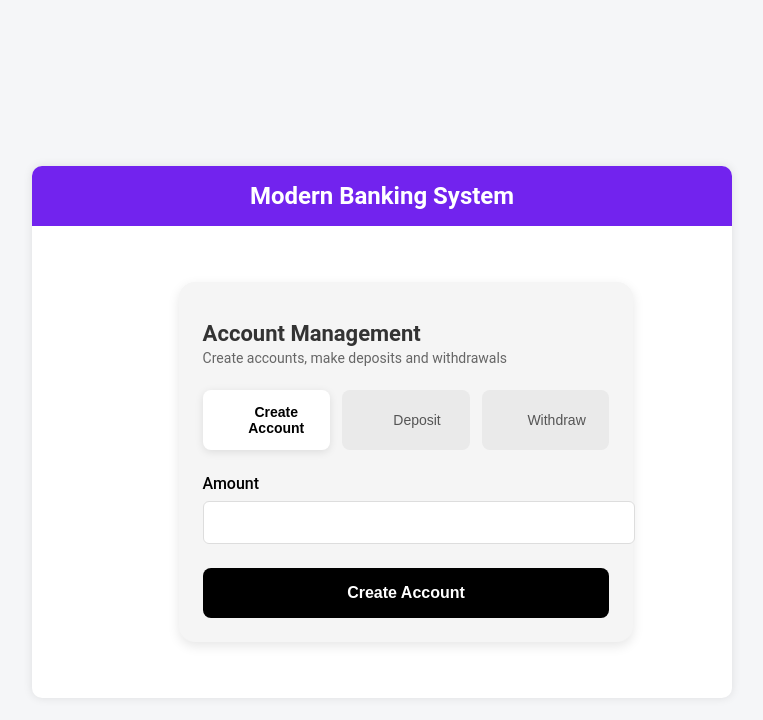
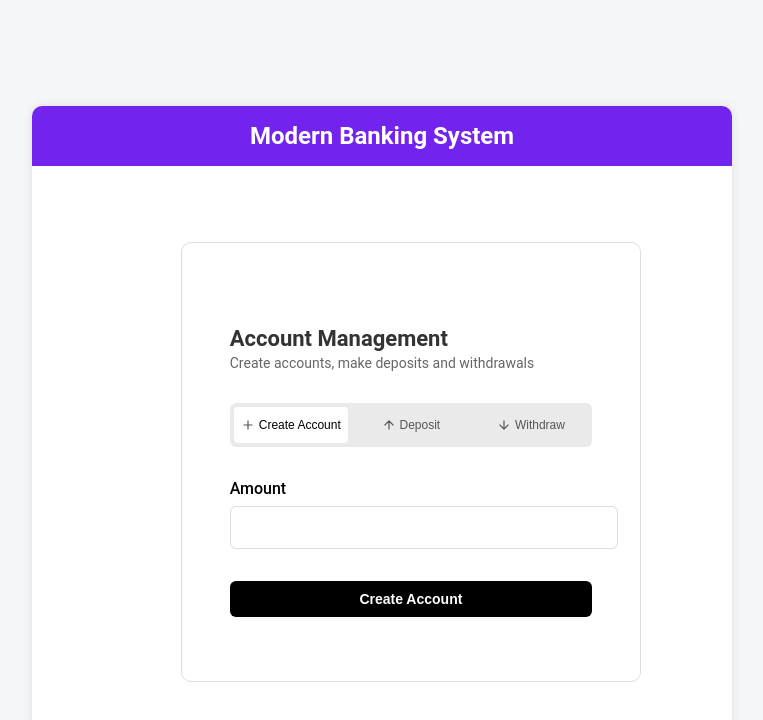
Before and after one commit to sistema-bancario-compass/FrontEnd, an Angular app: page /account-management in a window 1280 px wide. Shown: the top 720 px of the page, without its empty margins (258-1021 px from the left). Built offline with nearby package versions, Linux system fonts and the light colour scheme.

Commit message:
fix: account page

```diff
--- a/src/app/components/input-primary/input-primary.component.ts
+++ b/src/app/components/input-primary/input-primary.component.ts
@@ -9,7 +9,7 @@ import { Component, Input } from '@angular/core';
 export class InputPrimaryComponent {
   @Input() label: string = 'Input Label';
   @Input() name: string = '';
-  @Input() type: 'text' | 'email' | 'password' | 'date' = 'text';
+  @Input() type: 'text' | 'email' | 'password' | 'date' | 'number' = 'text';
   @Input() placeholder: string = '';
   @Input() value: string = '';
 }
--- a/src/app/pages/account-management/account-management.component.html
+++ b/src/app/pages/account-management/account-management.component.html
@@ -1,34 +1,94 @@
-<div class="account-management">
+<section class="account-management">
+  <!-- Header -->
   <div class="account-header">
     <h1>Account Management</h1>
     <p>Create accounts, make deposits and withdrawals</p>
   </div>
 
+  <!-- Tabs wrapper com fundo -->
+  <div class="tabs-wrapper">
     <div class="tabs">
       <button
+        type="button"
         [ngClass]="{ active: selectedTab === 'create' }"
         (click)="selectTab('create')"
       >
-      <svg>...</svg> Create Account
+        <!-- Ícone Create Account (+) -->
+        <svg
+          xmlns="http://www.w3.org/2000/svg"
+          width="16"
+          height="16"
+          fill="none"
+          stroke="#555"
+          viewBox="0 0 24 24"
+          stroke-width="2"
+          stroke-linecap="round"
+          stroke-linejoin="round"
+        >
+          <path d="M12 5v14M5 12h14" />
+        </svg>
+        <span>Create Account</span>
       </button>
+
       <button
+        type="button"
         [ngClass]="{ active: selectedTab === 'deposit' }"
         (click)="selectTab('deposit')"
       >
-      <svg>...</svg> Deposit
+        <!-- Ícone Deposit (seta para cima) -->
+        <svg
+          xmlns="http://www.w3.org/2000/svg"
+          width="16"
+          height="16"
+          fill="none"
+          stroke="#555"
+          viewBox="0 0 24 24"
+          stroke-width="2"
+          stroke-linecap="round"
+          stroke-linejoin="round"
+        >
+          <path d="M12 19V6M5 12l7-7 7 7" />
+        </svg>
+        <span>Deposit</span>
       </button>
+
       <button
+        type="button"
         [ngClass]="{ active: selectedTab === 'withdraw' }"
         (click)="selectTab('withdraw')"
       >
-      <svg>...</svg> Withdraw
+        <!-- Ícone Withdraw (seta para baixo) -->
+        <svg
+          xmlns="http://www.w3.org/2000/svg"
+          width="16"
+          height="16"
+          fill="none"
+          stroke="#555"
+          viewBox="0 0 24 24"
+          stroke-width="2"
+          stroke-linecap="round"
+          stroke-linejoin="round"
+        >
+          <path d="M12 5v14M5 12l7 7 7-7" />
+        </svg>
+        <span>Withdraw</span>
       </button>
     </div>
+  </div>
+
+  <!-- Input -->
+  <div class="form-section">
     <app-input-primary
       label="Amount"
       name="AmountNumber"
-    type="text"
+      type="number"
     ></app-input-primary>
+  </div>
 
-  <button class="action-button">Create Account</button>
+  <!-- Submit Button -->
+  <div class="submit-section">
+    <button class="action-button" type="button" (click)="onSubmit()">
+      {{ getActionButtonText() }}
+    </button>
   </div>
+</section>
--- a/src/app/pages/account-management/account-management.component.scss
+++ b/src/app/pages/account-management/account-management.component.scss
@@ -1,20 +1,20 @@
 .account-management {
-  background-color: #f5f5f5;
-  padding: 24px;
-  border-radius: 16px; // cantos bem arredondados
-  box-shadow: 0 4px 12px rgba(0, 0, 0, 0.1);
+  background-color: #ffffff;
+  padding: 4rem 3rem;
+  border-radius: 10px;
   max-width: 600px;
-  width: 100%;
-  margin: 40px auto; // centraliza com espaço no topo
+  width: 90%;
+  margin: 60px auto;
   display: flex;
   flex-direction: column;
-  gap: 24px; // espaço entre o header, os tabs e o botão final
+  gap: 32px;
+  border: 1px solid #ddd;
 }
 
 .account-header {
   display: flex;
   flex-direction: column;
-  align-items: flex-start; // garante o alinhamento à esquerda
+  align-items: flex-start;
 
   h1 {
     font-size: 22px;
@@ -30,35 +30,43 @@
   }
 }
 
+/* Div com fundo */
+.tabs-wrapper {
+  background-color: #eaeaea;
+  padding: 4px; /* diminuiu o padding */
+  border-radius: 6px;
+}
+
+/* Botões */
 .tabs {
   display: flex;
-  gap: 12px; // espaço entre os botões
+  width: 100%;
+  gap: 6px; /* espaço reduzido entre botões */
 
   button {
-    flex: 1; // cada botão ocupa o mesmo espaço
-    background-color: #eaeaea;
+    flex: 1;
+    height: 36px; /* altura reduzida */
+    background-color: transparent;
     border: none;
-    padding: 14px 10px;
-    font-size: 14px;
+    cursor: pointer;
+    font-size: 12px; /* fonte menor */
     color: #555;
-    border-radius: 8px;
-    cursor: pointer;
+    font-weight: 500;
+    border-radius: 4px;
     display: flex;
     align-items: center;
     justify-content: center;
-    gap: 6px;
+    gap: 4px; /* menor espaço entre ícone e texto */
     transition: background-color 0.3s, color 0.3s;
 
     svg {
-      width: 16px;
-      height: 16px;
+      width: 14px;
+      height: 14px;
     }
 
     &.active {
       background-color: #ffffff;
       color: #000;
-      font-weight: 600;
-      box-shadow: 0px 2px 8px rgba(0, 0, 0, 0.1);
     }
 
     &:hover {
@@ -67,14 +75,21 @@
   }
 }
 
+.form-section {
+  width: 100%;
+}
+
+.submit-section {
+  width: 100%;
+
   .action-button {
     width: 100%;
-  padding: 16px;
+    padding: 10px; /* padding menor */
     background-color: #000;
     color: #fff;
     border: none;
-  border-radius: 8px;
-  font-size: 16px;
+    border-radius: 6px; /* borda menor para combinar */
+    font-size: 14px; /* fonte menor */
     font-weight: 600;
     cursor: pointer;
     transition: background-color 0.3s;
@@ -83,3 +98,4 @@
       background-color: #333;
     }
   }
+}
--- a/src/app/pages/account-management/account-management.component.ts
+++ b/src/app/pages/account-management/account-management.component.ts
@@ -1,11 +1,11 @@
 import { Component } from '@angular/core';
 import { InputPrimaryComponent } from '../../components/input-primary/input-primary.component';
-import { CommonModule } from '@angular/common'; // <-- Adiciona esta linha
+import { CommonModule } from '@angular/common';
 
 @Component({
   selector: 'app-account-management',
   standalone: true,
-  imports: [InputPrimaryComponent, CommonModule], // <-- Adiciona o CommonModule aqui
+  imports: [InputPrimaryComponent, CommonModule],
   templateUrl: './account-management.component.html',
   styleUrls: ['./account-management.component.scss'],
 })
@@ -15,4 +15,30 @@ export class AccountManagementComponent {
   selectTab(tab: string) {
     this.selectedTab = tab;
   }
+
+  getActionButtonText(): string {
+    switch (this.selectedTab) {
+      case 'create':
+        return 'Create Account';
+      case 'deposit':
+        return 'Make Deposit';
+      case 'withdraw':
+        return 'Make Withdrawal';
+      default:
+        return 'Submit';
+    }
+  }
+
+  onSubmit() {
+    if (this.selectedTab === 'create') {
+      console.log('Creating account...');
+      // Aqui você chama a função de criar conta
+    } else if (this.selectedTab === 'deposit') {
+      console.log('Making deposit...');
+      // Aqui você chama a função de depósito
+    } else if (this.selectedTab === 'withdraw') {
+      console.log('Making withdrawal...');
+      // Aqui você chama a função de saque
+    }
+  }
 }
```
Lines whose indentation alone changed are shown as unchanged.
